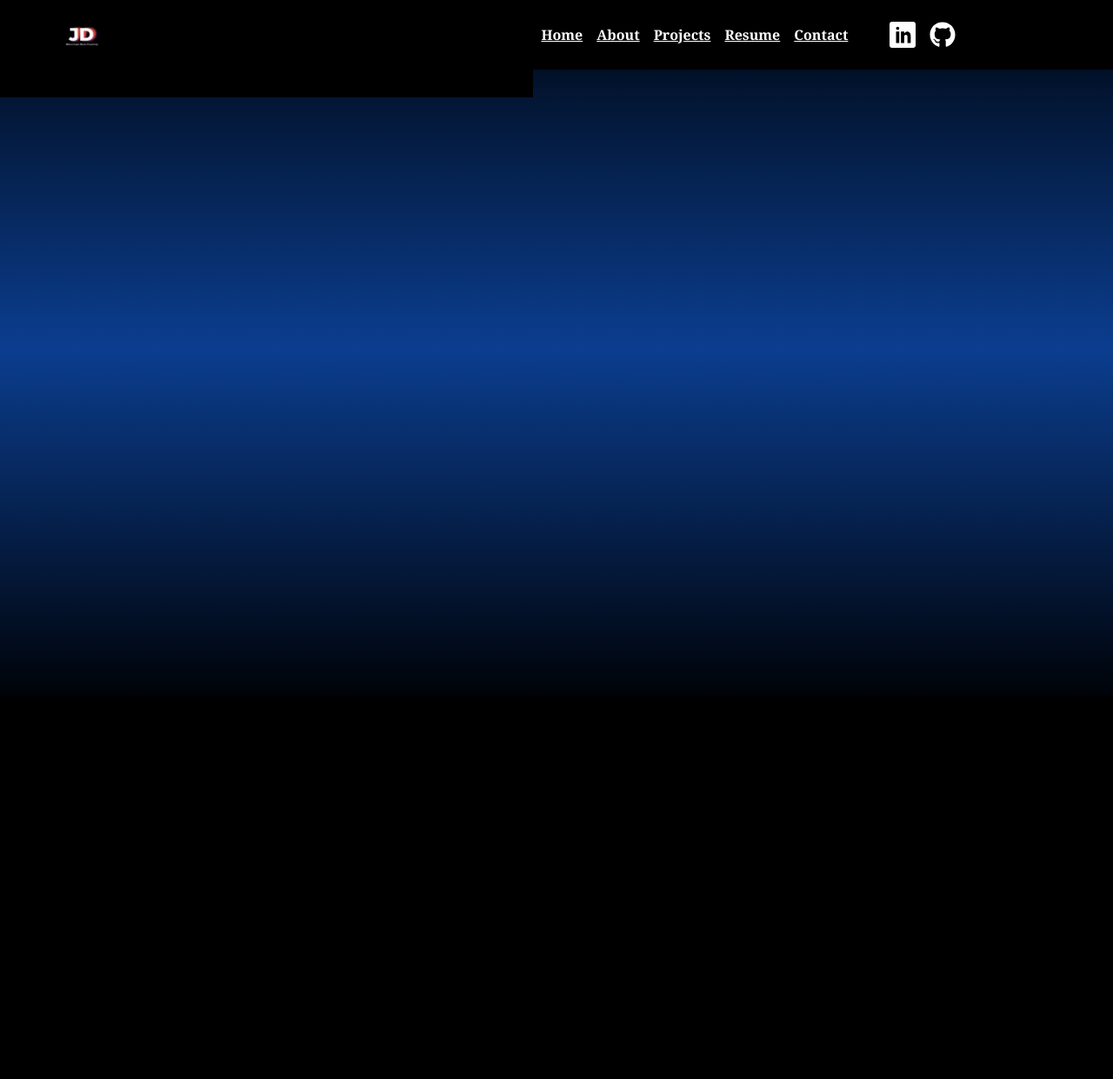
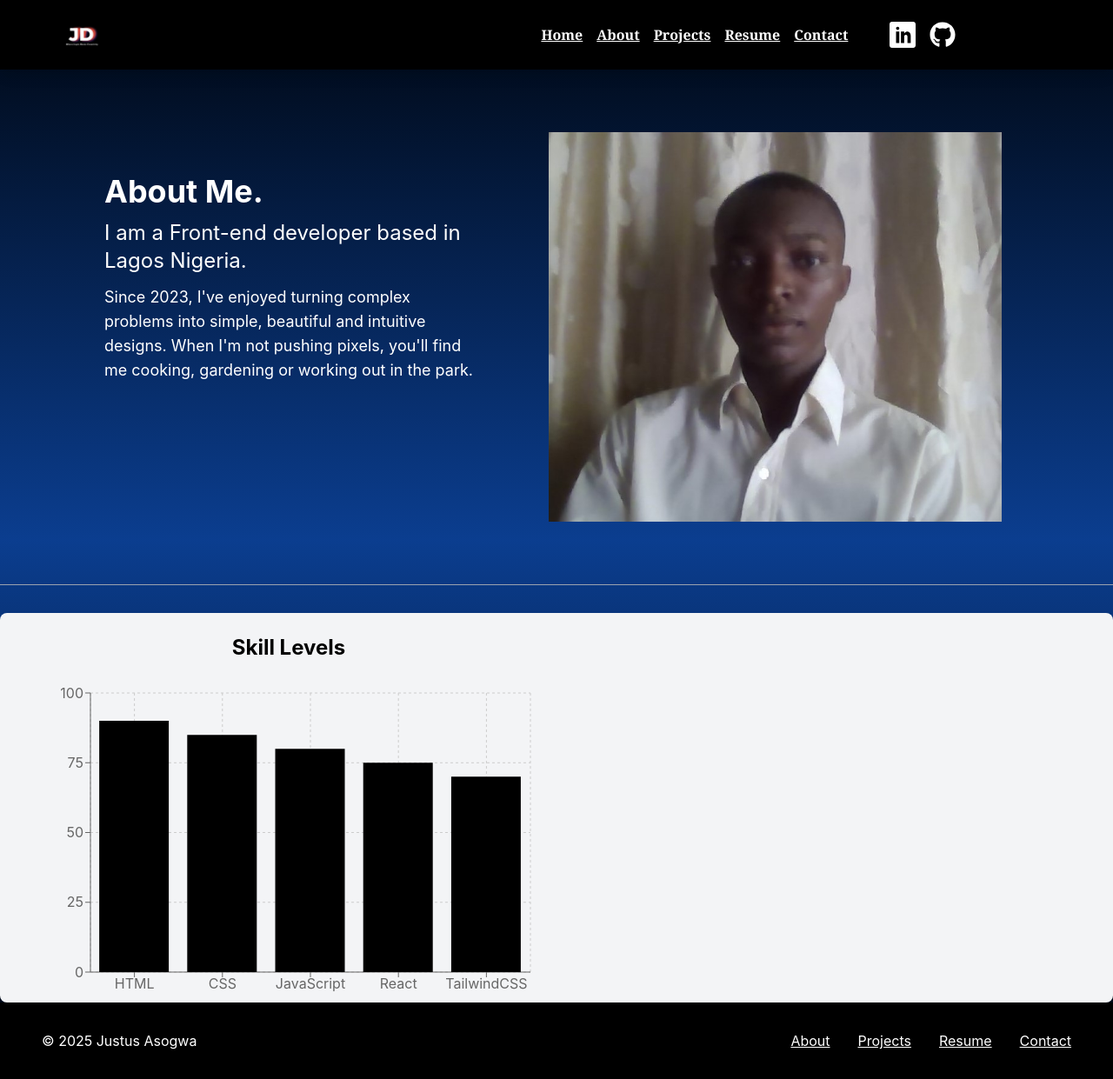
Before and after one commit to Ajay-hum/Portfolio, a React (Vite) app: page /Portfolio/about in a window 1280 px wide. Shown: the whole page at 87% size. Before the commit the page ends 800 px from the top, so only its background shows below. Built offline with nearby package versions, Linux system fonts and the light colour scheme.

Commit message:
New Updates

```diff
--- a/package.json
+++ b/package.json
@@ -16,7 +16,9 @@
     "react": "^18.3.1",
     "react-dom": "^18.3.1",
     "react-icons": "^5.4.0",
-    "react-router-dom": "^7.1.1"
+    "react-router-dom": "^7.1.1",
+    "rechart": "^0.0.1",
+    "recharts": "^2.15.0"
   },
   "devDependencies": {
     "@eslint/js": "^9.17.0",
--- /dev/null
+++ b/src/Components/SkillHistogram.jsx
@@ -0,0 +1,36 @@
+import {
+    BarChart,
+    Bar,
+    XAxis,
+    YAxis,
+    CartesianGrid,
+    Tooltip,
+    Legend,
+    ResponsiveContainer
+} from 'recharts';
+
+const skillData = [
+  { skill: 'HTML', level: 90, color: 'white' },
+  { skill: 'CSS', level: 85, color: 'white' },
+  { skill: 'JavaScript', level: 80, color: 'white' },
+  { skill: 'React', level: 75, color: 'white' },
+  { skill: 'TailwindCSS', level: 70, color: 'white' },
+];
+
+export default function SkillHistogram() {
+  return (
+    <div style={{ width: '50%', height: 400 }}>
+      <h2 className="text-center text-2xl font-bold mb-4 text-black">Skill Levels</h2>
+      <ResponsiveContainer>
+        <BarChart data={skillData} margin={{ top: 20, right: 30, left: 20, bottom: 5 }}>
+          <CartesianGrid strokeDasharray="3 3" />
+          <XAxis dataKey="skill" />
+          <YAxis />
+          <Tooltip />
+          <Legend />
+          <Bar dataKey="level" fill="color" />
+        </BarChart>
+      </ResponsiveContainer>
+    </div>
+  );
+}
--- a/src/Pages/About.jsx
+++ b/src/Pages/About.jsx
@@ -1,7 +1,31 @@
-import React from 'react'
+
+import profile from '../Assets/profile photo.jpg';
+import SkillHistogram from '../Components/SkillHistogram';
 
 export default function About() {
   return (
-    <div>About</div>
+    <div className="pt-20">
+      <div className="m-10 md:m-14 md:flex">
+        <div className="flex flex-col gap-3 p-2 xl:px-16 md:pt-16 md:w-1/2 h-64">
+          <h3 className="md:text-4xl font-bold text-3xl">About Me.</h3>
+          <p className="md:text-2xl text-xl">
+            I am a Front-end developer based in Lagos Nigeria.
+          </p>
+          <p className="md:text-lg text-base">
+            Since 2023, I&apos;ve enjoyed turning complex problems into simple,
+            beautiful and intuitive designs. When I&apos;m not pushing pixels,
+            you&apos;ll find me cooking, gardening or working out in the park.
+          </p>
+        </div>
+        <div className="md:w-1/2 md:h-[30rem] lg:p-4 lg:mr-14 flex items-stretch">
+          <img src={profile} alt="picture" className="h-full w-full object-cover" />
+        </div>
+      </div>
+      <hr className='flex-grow border-t border-gray-400 mb-8 mt-1'/>
+      <div className="bg-gray-100 p-6 rounded-lg shadow-md">
+        <SkillHistogram />
+      </div>
+
+    </div>
   )
 }
--- a/src/index.css
+++ b/src/index.css
@@ -37,41 +37,6 @@ body {
   background: linear-gradient(to right, rgb(0, 0, 0, 0.846), rgb(0, 0, 0, 0.759));
 }
 
-@media screen and (min-width: 884px) {
-  .mainContent{
-    grid-template-columns: repeat(2,1fr);
-  }
-}
-
-@media screen and (min-width: 1024px) {
-  .mainContent{
-    grid-template-columns: repeat(2,2fr);
-  }
-}
-
-/* @media screen and (max-width: 768px) {
-  .closeNavbar {
-    position: absolute;
-    top: 1rem;
-    font-size: 30px;
-    right: 1.5rem;
-    color: white;
-    &:hover .icon{
-      color: blue;
-    }
-  }
-}
-
-.toggleNavbar{
-  .icon{
-    font-size: 30px;
-    color: white;
-  }
-  &:hover.icon{
-    color: blue;
-  }
-} */
-
 @tailwind base;
 @tailwind components;
 @tailwind utilities;
```
Also changed, not shown: 1 other file (tests, documents, lock files or other folders).
